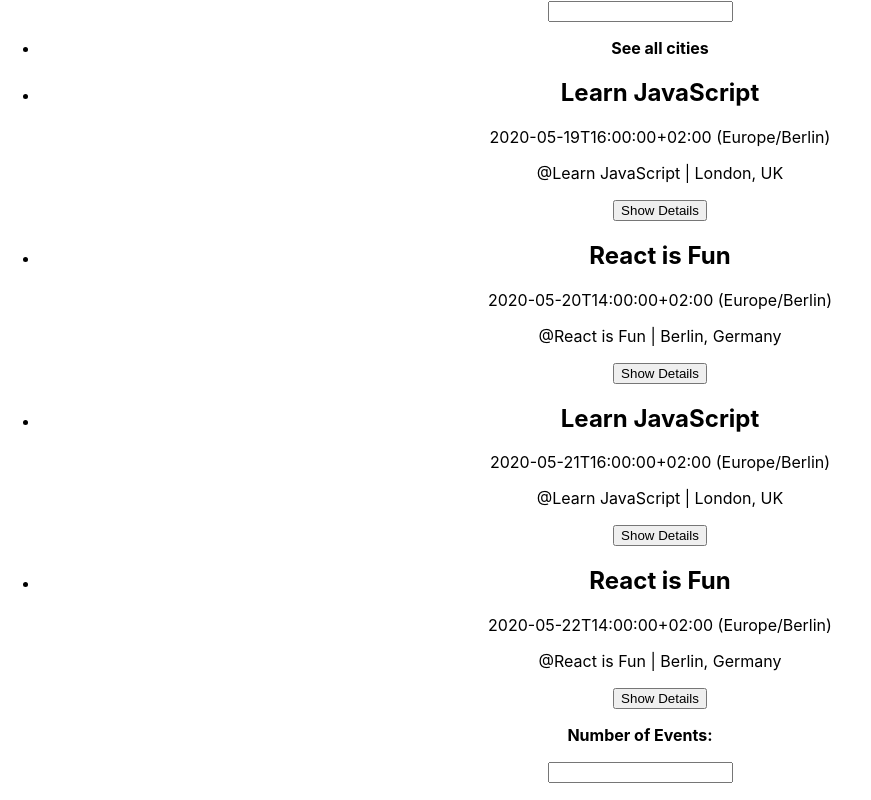
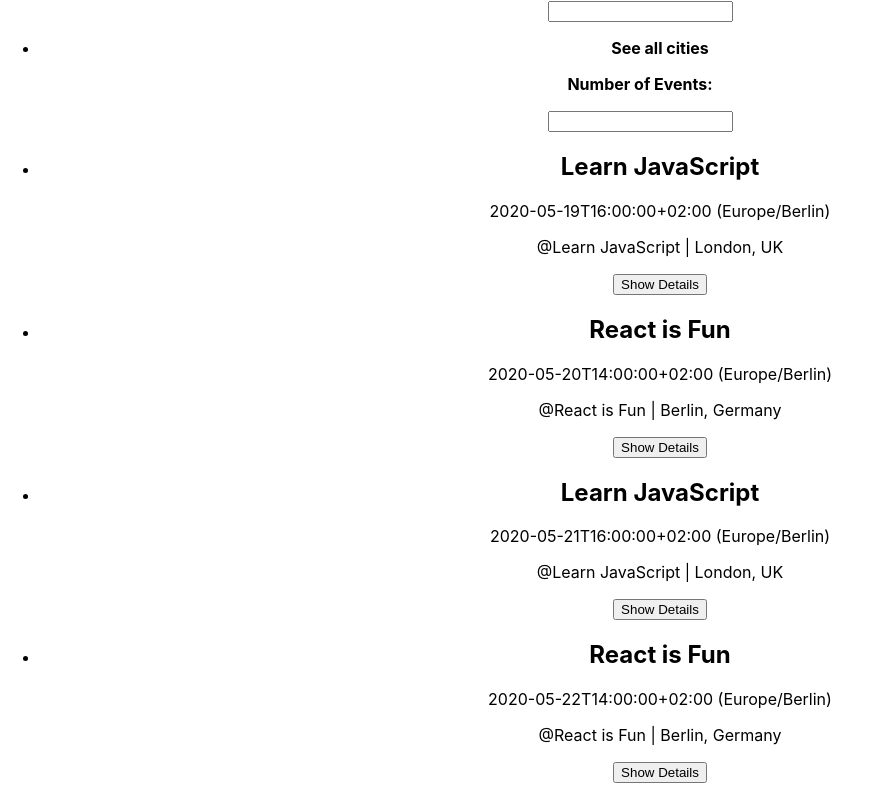
Before and after one commit to nirlepshah/meet, a React (Create React App) app: page / in a window 1280 px wide. Shown: the whole page, without its empty margins (0-871 px from the left). Built offline with nearby package versions, Linux system fonts and the light colour scheme; the HTML template or start-up script is replaced by a standard one.

Commit message:
Update App.js

```diff
--- a/src/App.js
+++ b/src/App.js
@@ -7,13 +7,18 @@ import { mockData } from './mock-data';
 
 class App extends Component {
 
+  state = {
 
+
+    numberOfEvents: 32,
+  };
   render() {
     return (
       <div className="App">
         <CitySearch />
+        <NumberOfEvents />
         <EventList events={mockData} />
-        <NumberOfEvents />
+
 
       </div>
     );
```
